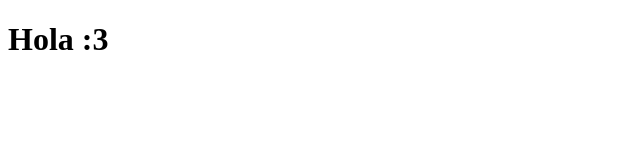
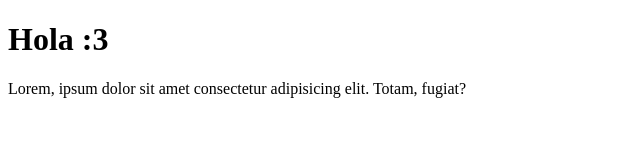
Before and after one commit to SebastianLl28/git-prueba, a plain HTML site: page index.html in a window 1280 px wide. Shown: the whole page, without its empty margins (0-640 px from the left). Drawn offline with Linux system fonts and the light colour scheme.

Commit message:
Ahora el index.html tiene mas codigo html

```diff
--- a/index.html
+++ b/index.html
@@ -4,9 +4,10 @@
     <meta charset="UTF-8">
     <meta http-equiv="X-UA-Compatible" content="IE=edge">
     <meta name="viewport" content="width=device-width, initial-scale=1.0">
-    <title>Document</title>
+    <title>Primera Página</title>
 </head>
 <body>
     <h1>Hola :3 </h1>
+    <p>Lorem, ipsum dolor sit amet consectetur adipisicing elit. Totam, fugiat?</p>
 </body>
 </html>
```
